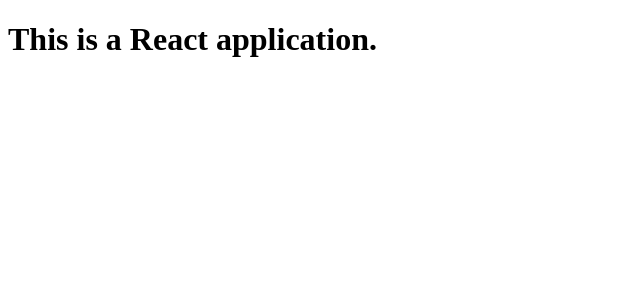
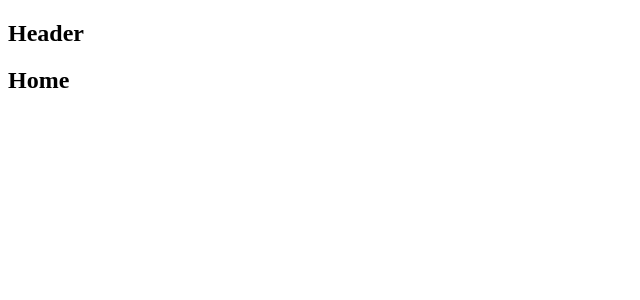
Before and after one commit to cunderhill17/industry-night-cms, a React (Vite) app in the folder cms/: page / in a window 1280 px wide. Shown: the top 300 px of the page, without its empty margins (0-640 px from the left). Built offline with nearby package versions, Linux system fonts and the light colour scheme.

Commit message:
feat: create empty JSX files for Header and Home and set up basic routing in App.jsx

```diff
--- a/cms/src/App.jsx
+++ b/cms/src/App.jsx
@@ -1,6 +1,36 @@
+import { createBrowserRouter, RouterProvider, Outlet } from 'react-router-dom'
+
+import Home from './components/home';
+import Header from './components/Header';
+
+function AppLayout() {
+    return (
+        <div>
+            <Header/>
+            <main>
+                <Outlet/>
+            </main>
+        </div>
+    )
+}
+
+
+const router = createBrowserRouter([
+    {
+        element: <AppLayout />,
+
+        children: [
+            { path: '/',           element: <Home /> },
+        ]
+    }
+])
+
+
+
 function App() {
+
   return (
-    <h1>This is a React application.</h1>
+    <RouterProvider router={router} />
   )
 }
 
--- /dev/null
+++ b/cms/src/components/Header.jsx
@@ -0,0 +1,7 @@
+export default function Header() {
+    return (
+        <section>
+            <h1>Header</h1>
+        </section>
+    )
+}
--- /dev/null
+++ b/cms/src/components/Home.jsx
@@ -0,0 +1,7 @@
+export default function Home() {
+    return (
+        <section>
+            <h2>Home</h2>
+        </section>
+    )
+}
```
